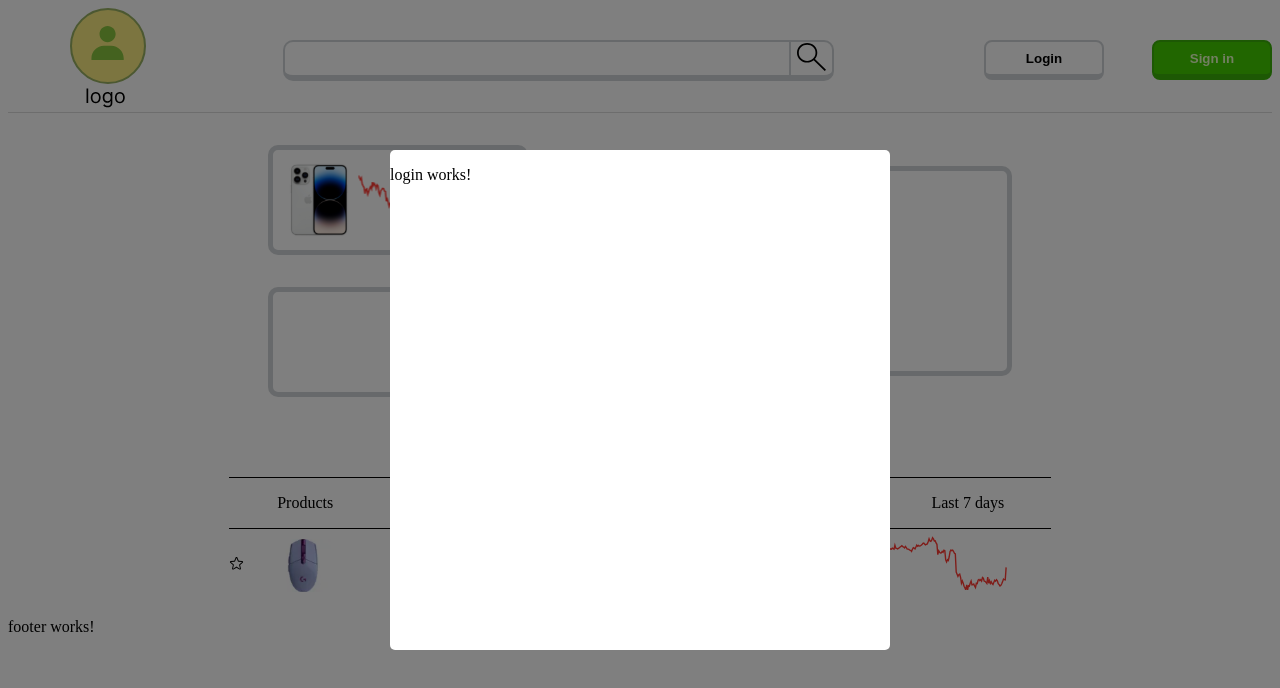
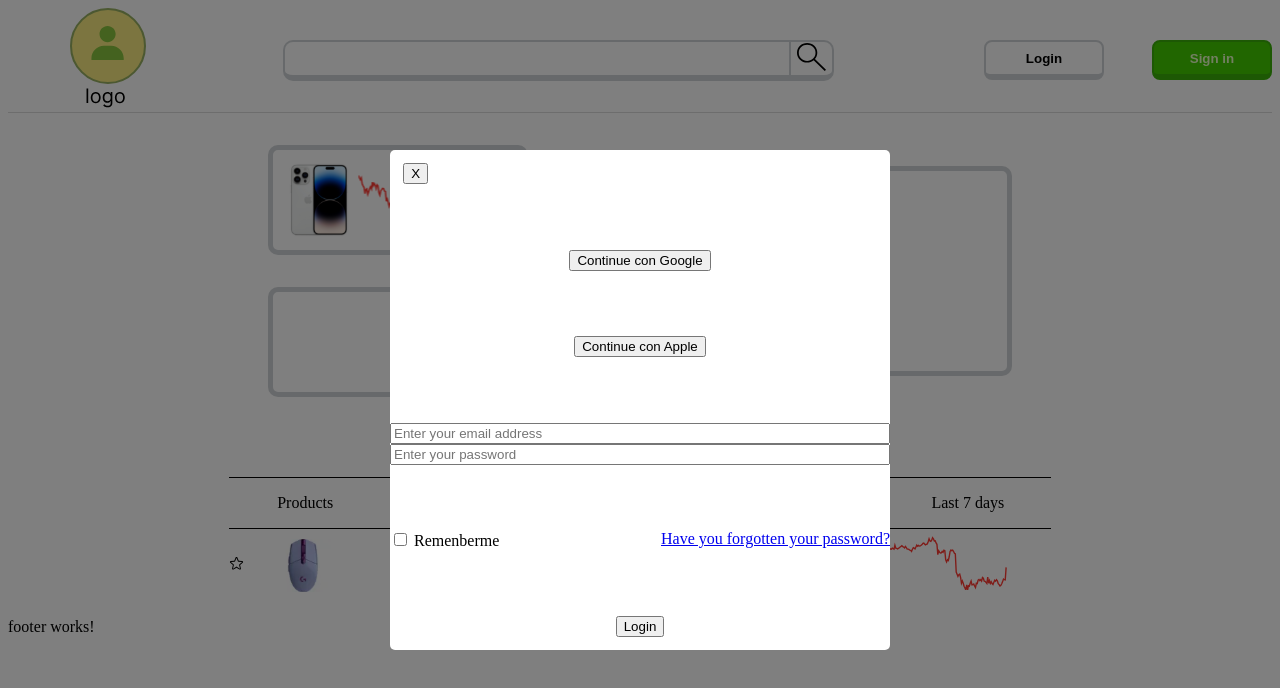
Before and after one commit to Daniquinteero/PIGS2024, an Angular app: page /home in a window 1280 px wide. Both pictures are taken after a click on the button "Login". Shown: the top 688 px of the page. Built offline with nearby package versions, Linux system fonts and the light colour scheme.

Commit message:
colocando el login

```diff
--- a/src/app/pages/login/login.component.css
+++ b/src/app/pages/login/login.component.css
@@ -4,4 +4,45 @@
   height: 500px;
   background-color: white;
   border-radius: 5px;
+  flex-direction: column;
+  justify-content: space-between;
 }
+
+.closeButton{
+  margin-left: 1em;
+  margin-top: 1em;
+}
+.containerGoogleButton{
+  display: flex;
+  justify-content: center;
+}
+.containerAppleButton{
+  display: flex;
+  justify-content: center;
+}
+
+.containerLoginForm{
+  display: flex;
+  flex-flow: column;
+  justify-content: center;
+}
+
+.containerRememberme{
+  display: flex;
+  flex-flow: row;
+  justify-content: space-between;
+}
+
+.containerLoginbutton{
+  display: flex;
+  justify-content: center;
+}
+.loginButon{
+  margin-bottom: 1em;
+}
+@media (max-width: 900px){
+  .container{
+    width:  250px;
+    height: 250px;
+  }
+}
--- a/src/app/pages/login/login.component.html
+++ b/src/app/pages/login/login.component.html
@@ -1,5 +1,28 @@
+<div class="container">
+  <div class="containerCloseButton">
+    <button class="closeButton">X</button>
+  </div>
+  <div class="containerGoogleButton">
+    <button class="googleButton">Continue con Google</button>
+  </div>
+  <div class="containerAppleButton">
+    <button class="AppleButton">Continue con Apple</button>
+  </div>
 
+  <div class="containerLoginForm">
+    <input class="emailInput" type="text" placeholder="Enter your email address">
+    <input class="passwordInput" type="text" placeholder="Enter your password">
+  </div>
 
-<div class="container">
-  <p>login works!</p>
+  <div class="containerRememberme">
+    <label for="miCheckbox">
+      <input class="checkButton" type="checkbox" id="miCheckbox">
+      Remenberme
+    </label>
+    <a href="#" class="forgotPassword">Have you forgotten your password?</a>
+  </div>
+
+  <div class="containerLoginbutton">
+    <button class="loginButon">Login</button>
+  </div>
 </div>
```
